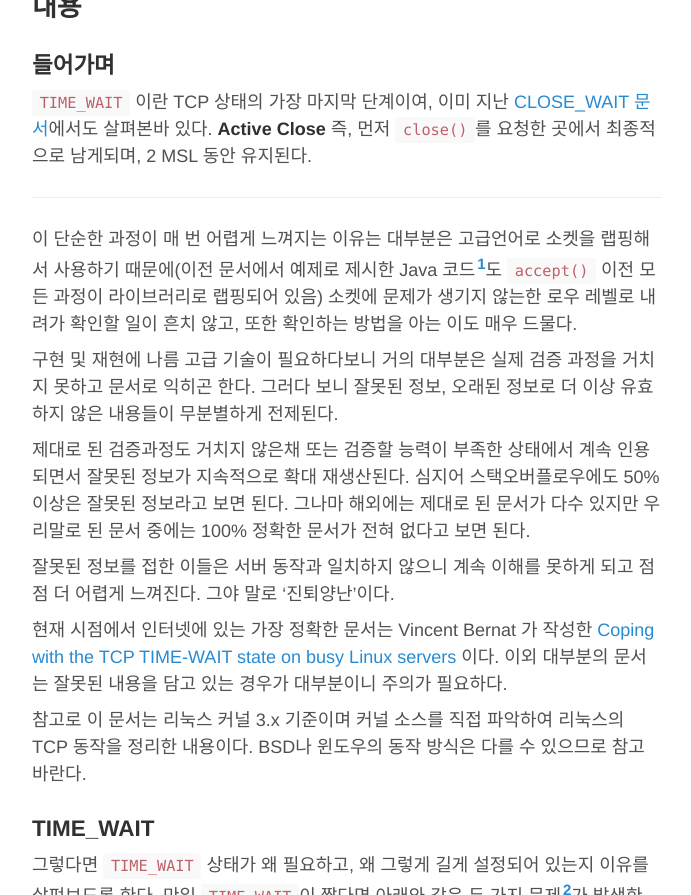
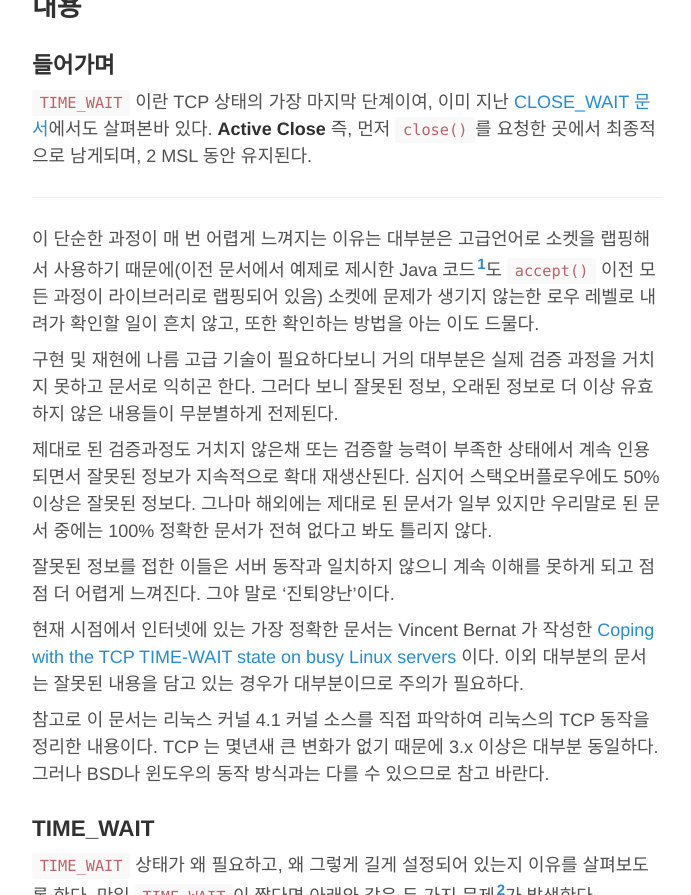
Before and after one commit to Umaigenomu/likejazz.github.io, a Jekyll site: the page built from _posts/2015-06-14-time-wait.md, in a window 1280 px wide and 1400 px high, scrolled down 919 px, cut to the strip 0-895 px from the top of the window. Shown: the whole strip, without its empty margins (293-984 px from the left). Built offline with Jekyll 4.4.1, drawn with Linux system fonts in a browser that asks for light colours; some of the changed text lies outside the part shown.

Commit message:
Publishing

```diff
--- a/_posts/2015-06-14-time-wait.md
+++ b/_posts/2015-06-14-time-wait.md
@@ -37,27 +37,27 @@ TIME_WAIT 상태가 늘어나면 서버의 소켓이 고갈되어 커넥션 타
 
 ---
 
-이 단순한 과정이 매 번 어렵게 느껴지는 이유는 대부분은 고급언어로 소켓을 랩핑해서 사용하기 때문에(이전 문서에서 예제로 제시한 Java 코드[^fn-4]도 `accept()` 이전 모든 과정이 라이브러리로 랩핑되어 있음) 소켓에 문제가 생기지 않는한 로우 레벨로 내려가 확인할 일이 흔치 않고, 또한 확인하는 방법을 아는 이도 매우 드물다.
+이 단순한 과정이 매 번 어렵게 느껴지는 이유는 대부분은 고급언어로 소켓을 랩핑해서 사용하기 때문에(이전 문서에서 예제로 제시한 Java 코드[^fn-4]도 `accept()` 이전 모든 과정이 라이브러리로 랩핑되어 있음) 소켓에 문제가 생기지 않는한 로우 레벨로 내려가 확인할 일이 흔치 않고, 또한 확인하는 방법을 아는 이도 드물다.
 
 구현 및 재현에 나름 고급 기술이 필요하다보니 거의 대부분은 실제 검증 과정을 거치지 못하고 문서로 익히곤 한다. 그러다 보니 잘못된 정보, 오래된 정보로 더 이상 유효하지 않은 내용들이 무분별하게 전제된다.
 
-제대로 된 검증과정도 거치지 않은채 또는 검증할 능력이 부족한 상태에서 계속 인용되면서 잘못된 정보가 지속적으로 확대 재생산된다. 심지어 스택오버플로우에도 50% 이상은 잘못된 정보라고 보면 된다. 그나마 해외에는 제대로 된 문서가 다수 있지만 우리말로 된 문서 중에는 100% 정확한 문서가 전혀 없다고 보면 된다.
+제대로 된 검증과정도 거치지 않은채 또는 검증할 능력이 부족한 상태에서 계속 인용되면서 잘못된 정보가 지속적으로 확대 재생산된다. 심지어 스택오버플로우에도 50% 이상은 잘못된 정보다. 그나마 해외에는 제대로 된 문서가 일부 있지만 우리말로 된 문서 중에는 100% 정확한 문서가 전혀 없다고 봐도 틀리지 않다.
 
 잘못된 정보를 접한 이들은 서버 동작과 일치하지 않으니 계속 이해를 못하게 되고 점점 더 어렵게 느껴진다. 그야 말로 '진퇴양난'이다.
 
-현재 시점에서 인터넷에 있는 가장 정확한 문서는 Vincent Bernat 가 작성한 [Coping with the TCP TIME-WAIT state on busy Linux servers](http://vincent.bernat.im/en/blog/2014-tcp-time-wait-state-linux.html) 이다. 이외 대부분의 문서는 잘못된 내용을 담고 있는 경우가 대부분이니 주의가 필요하다.
+현재 시점에서 인터넷에 있는 가장 정확한 문서는 Vincent Bernat 가 작성한 [Coping with the TCP TIME-WAIT state on busy Linux servers](http://vincent.bernat.im/en/blog/2014-tcp-time-wait-state-linux.html) 이다. 이외 대부분의 문서는 잘못된 내용을 담고 있는 경우가 대부분이므로 주의가 필요하다.
 
-참고로 이 문서는 리눅스 커널 3.x 기준이며 커널 소스를 직접 파악하여 리눅스의 TCP 동작을 정리한 내용이다. BSD나 윈도우의 동작 방식은 다를 수 있으므로 참고 바란다.
+참고로 이 문서는 리눅스 커널 4.1 커널 소스를 직접 파악하여 리눅스의 TCP 동작을 정리한 내용이다. TCP 는 몇년새 큰 변화가 없기 때문에 3.x 이상은 대부분 동일하다. 그러나 BSD나 윈도우의 동작 방식과는 다를 수 있으므로 참고 바란다.
 
 ### TIME_WAIT
 
-그렇다면 `TIME_WAIT` 상태가 왜 필요하고, 왜 그렇게 길게 설정되어 있는지 이유를 살펴보도록 한다. 만일 `TIME_WAIT`이 짧다면 아래와 같은 두 가지 문제[^fn-2]가 발생한다.
+`TIME_WAIT` 상태가 왜 필요하고, 왜 그렇게 길게 설정되어 있는지 이유를 살펴보도록 한다. 만일 `TIME_WAIT`이 짧다면 아래와 같은 두 가지 문제[^fn-2]가 발생한다.
 
 <img src="http://d1g3mdmxf8zbo9.cloudfront.net/images/tcp/duplicate-segment.png" width="400" />
 
 첫 번째는 지연 패킷이 발생할 경우다.
 
-이미 다른 연결로 진행되었다면 지연 패킷이 뒤늦게 도달해 데이타 무결성 문제가 발생한다.
+이미 다른 연결로 진행되었다면 지연 패킷이 뒤늦게 도달해 문제가 발생한다. 매우 드문 경우이긴 하나 때마침 `SEQ`까지 동일하다면 잘못된 데이타를 처리하게 되고 데이타 무결성 문제가 발생한다.
 
 <img src="http://d1g3mdmxf8zbo9.cloudfront.net/images/tcp/last-ack.png" width="400" />
 
```
